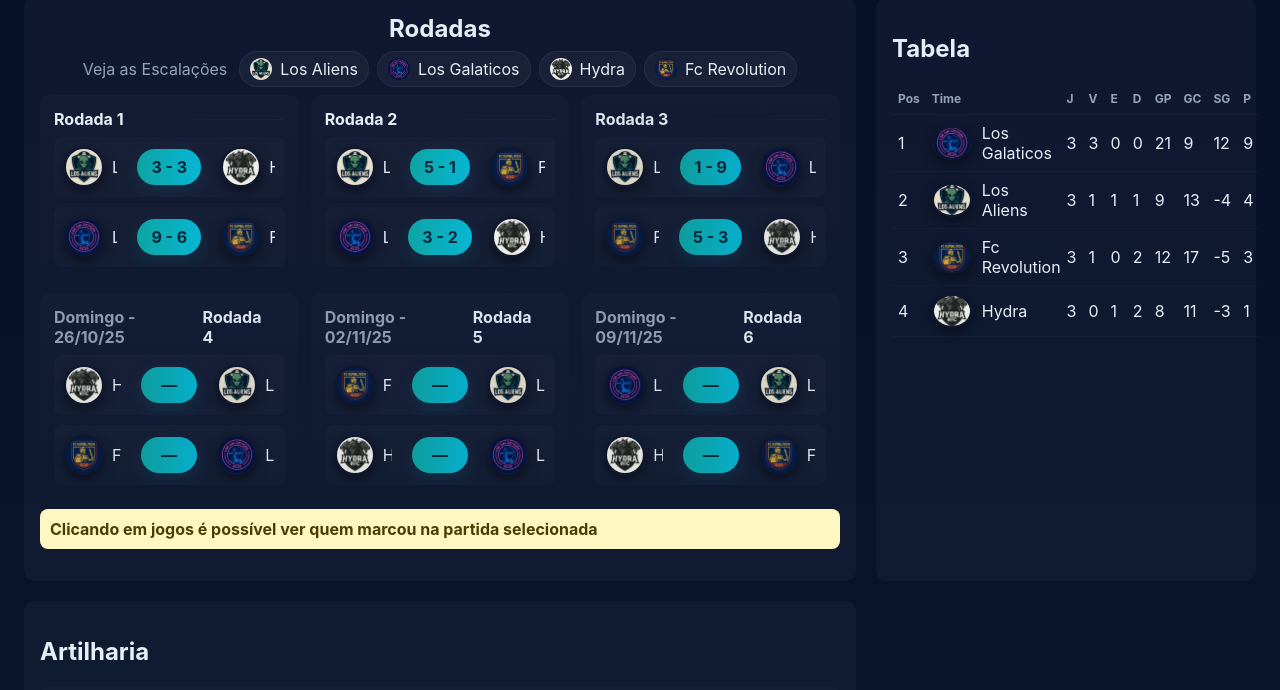
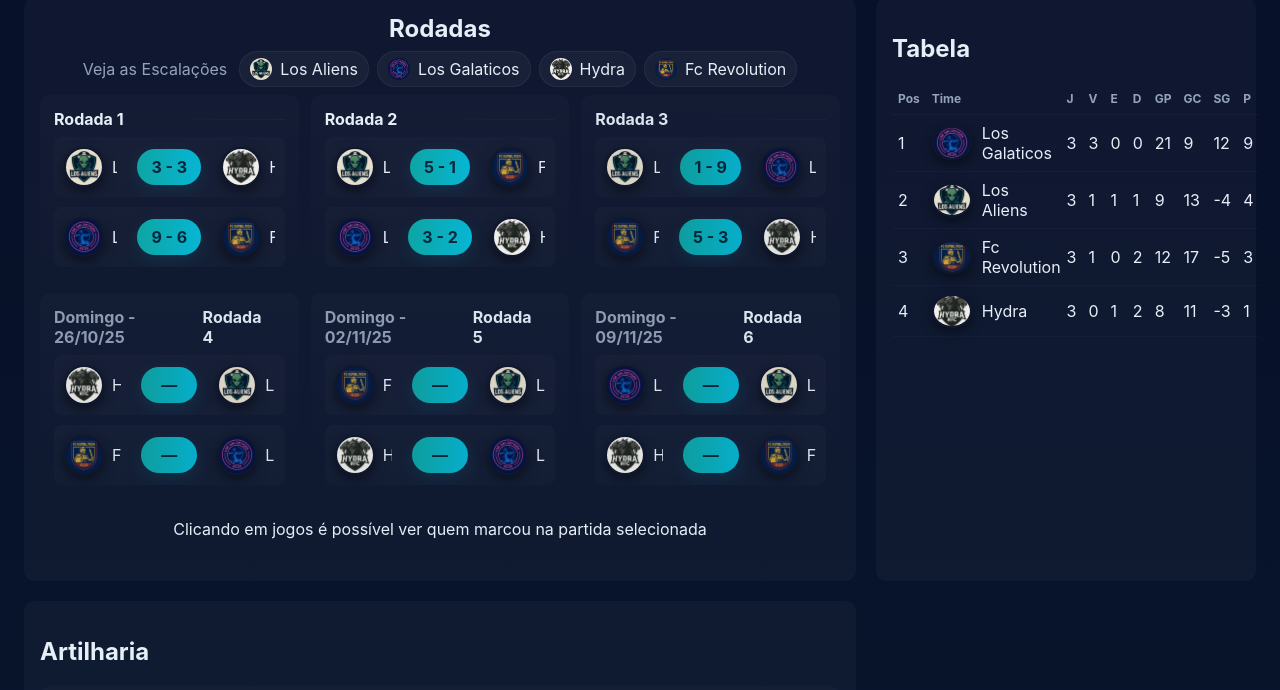
Before and after one commit to mantovani18/KingsRLD, a plain HTML site: page index.html in a window 1280 px wide. Shown: the part 110-800 px from the top of the page. Drawn offline with Linux system fonts and the light colour scheme.

Commit message:
Update styles.css

```diff
--- a/styles.css
+++ b/styles.css
@@ -131,7 +131,8 @@ select,input[type=number]{background:transparent;border:1px solid rgba(255,255,2
 .scorers .scorer{background:rgba(255,255,255,0.03);padding:6px 8px;border-radius:6px;display:flex;justify-content:space-between;align-items:center}
 .scorers .scorer button{background:transparent;border:none;color:var(--muted);cursor:pointer}
 .scorer-line{padding:6px 8px;border-radius:6px;background:rgba(255,255,255,0.02);color:var(--text);font-weight:600}
-.matches-note{margin-top:10px;padding:10px;border-radius:8px;background:#fff7c2;color:#4b3d00;font-weight:700}
+.matches-note{margin-top:10px;padding:10px;border-radius:8px;color:#e6eef8;font-weight:400;text-align:center}
+.matches-note .highlight{background:#fff7c2;color:#4b3d00;padding:2px 6px;border-radius:4px;font-weight:700}
 .artilharia-table-wrap{width:100%}
 .art-table{width:100%;border-collapse:collapse;margin-top:8px;margin-bottom:12px}
 .art-table thead th{background:rgba(255,255,255,0.02);padding:6px;text-align:left;color:var(--muted);font-size:13px}
```
